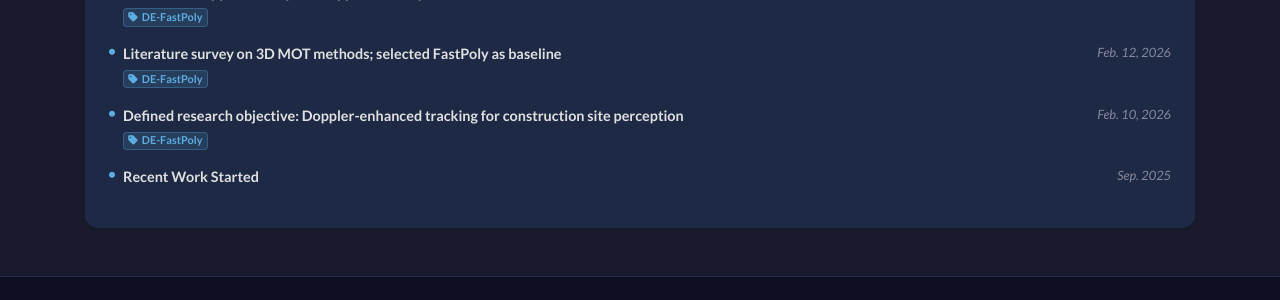
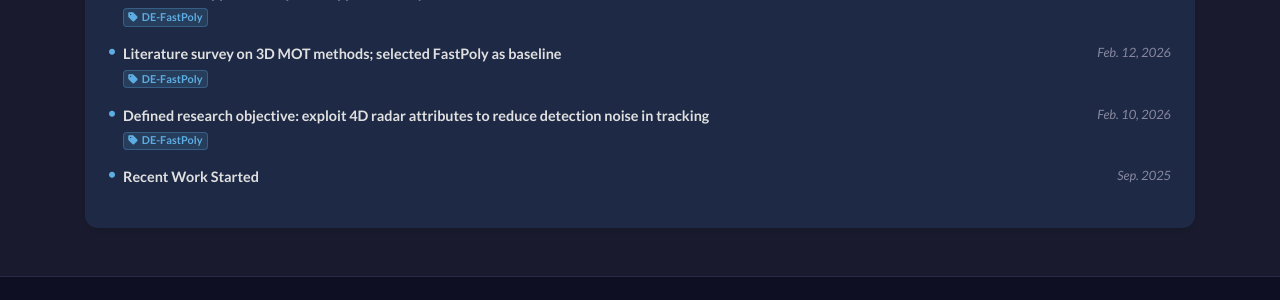
Before and after one commit to solomon0256/solomon0256.github.io, a Jekyll site: the page built from archive.html, in a window 1280 px wide and 900 px high, scrolled down 902 px. Shown: the part 556-856 px from the top of the window. Built offline with Jekyll 4.4.1, drawn with Linux system fonts in a browser that asks for light colours; nearby versions of some CDN libraries; a style sheet for code colours, icons or effects is not loaded.

Commit message:
Fix timeline wording: research objective about 4D radar noise reduction

```diff
--- a/_data/profile.yml
+++ b/_data/profile.yml
@@ -64,7 +64,7 @@ recent_work:
     sort_date: 2025-09-01
     project: ""
 
-  - title: "Defined research objective: Doppler-enhanced tracking for construction site perception"
+  - title: "Defined research objective: exploit 4D radar attributes to reduce detection noise in tracking"
     description: ""
     date: "Feb. 10, 2026"
     sort_date: 2026-02-10
```
